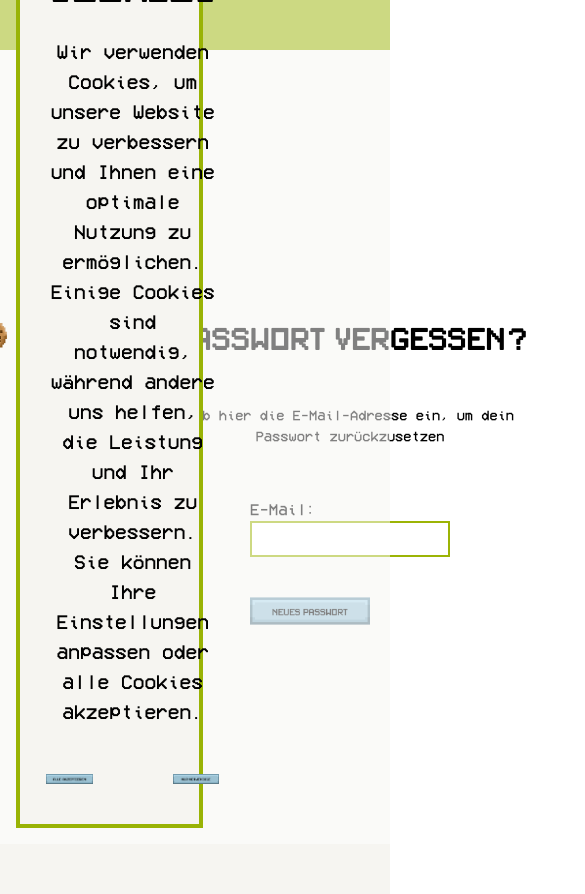
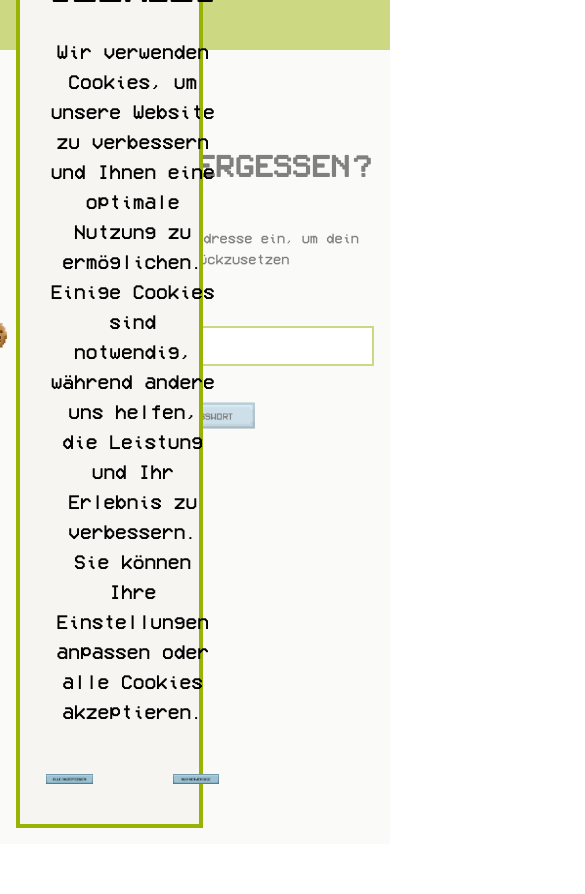
Before and after one commit to linguExplorer/linguExplorer, a Vue app in the folder webpage/: page /forgotPassword in a window 390 px wide. Shown: the top 894 px of the page, 585 px wide, since content can reach past the window. After the commit the page ends 844 px from the top, so only its background shows below. Built offline with nearby package versions, Linux system fonts and the light colour scheme.

Commit message:
responsive passwort vergessen

```diff
--- a/webpage/src/pages/ForgotPassword.vue
+++ b/webpage/src/pages/ForgotPassword.vue
@@ -1,4 +1,8 @@
 <template>
+    <div class="bg-[#f6f5f1] w-full justify-center min-h-screen text-black justify-center">
+        <!--font-vcr m-0 flex flex-col -->
+
+      <!-- Header -->
       <header class="bg-[#99b305] text-black sticky top-0 z-10 w-full">
         <section class="w-full py-2 flex justify-between items-center px-4">
           <img
@@ -8,81 +12,85 @@
         </section>
       </header>
 
-    <div class="font-vcr m-0 text-black w-full bg-[#f6f5f1] min-h-screen flex flex-col justify-center">
-
+      <!-- Main Content -->
+      <div class="flex flex-col justify-center items-center px-4 sm:px-6 text-center mt-24">
         <!-- Überschrift -->
-        <section class="flex flex-col justify-center items-center gap-[20px] min-w-[700px] sm:min-w-[350px] sm:px-4">
-            <h1 class="font-pixelsplitter text-[28px] mb-6 sm:text-[40px]">Passwort vergessen?</h1>
-
-            <p class="text-[14px] font-vcr text-center sm:text-[18px]">Gib hier die E-Mail-Adresse ein, um dein <br> Passwort zurückzusetzen</p>
+        <section class="w-full max-w-[500px] flex flex-col justify-center items-center gap-6">
+            <h1 class="font-pixelsplitter text-[28px] mb-4 sm:text-[40px] whitespace-nowrap">
+                Passwort vergessen?
+            </h1>
+          <p class="text-[14px] font-vcr sm:text-[18px]">
+            Gib hier die E-Mail-Adresse ein, um dein<br> Passwort zurückzusetzen
+          </p>
 
           <!-- Eingabeformular -->
-            <form @submit.prevent="submit" class="min-w-[600px] max-w-md flex flex-col  justify-center items-center mt-[30px]">
-                <div class="input-group flex flex-col mb-4 ">
-                    <label for="email">E-Mail:</label>
-                    <input type="email" id="email" v-model="data.email" required
-                    class="font-vcr bg-white border-[#9cb405] border-[2px] p-1 sm:p-2 sm:text-sm min-w-[200px]"/>
+          <form @submit.prevent="submit" class="w-full flex flex-col justify-center items-center gap-4">
+            <div class="w-full">
+              <label for="email" class="font-vcr block text-left mb-2">E-Mail:</label>
+              <input
+                type="email"
+                id="email"
+                v-model="data.email"
+                required
+                class="font-vcr bg-white border-[#9cb405] border-[2px] p-2 text-sm w-full"
+              />
             </div>
 
             <!-- Passwort-Button -->
-                <button type="submit" class="hover-button w-1/3 mt-6 text-centersm:w-full">
-                    <img src="@/assets/xx_Images/xx_Images/Buttons/button neues passwort.png"
+            <button
+              type="submit"
+              class="hover-button w-full flex justify-center items-center mt-5">
+              <img
+                src="@/assets/xx_Images/xx_Images/Buttons/button neues passwort.png"
                 alt="Neues Passwort"
                 class="max-w-[120px] sm:max-w-[200px] w-full"
               />
             </button>
           </form>
         </section>
+      </div>
 
     </div>
   </template>
 
   <script>
   import { reactive } from 'vue';
-import { useRouter} from 'vue-router';
+  import { useRouter } from 'vue-router';
+
   export default {
     name: 'ForgotPassword',
 
     setup() {
       const data = reactive({
-      email:''
+        email: ''
       });
-    const router = useRouter()
+      const router = useRouter();
 
-    const  submit = async() => {
+      const submit = async () => {
         await fetch('http://localhost:8000/password_reset/', {
           method: 'POST',
-               headers: {'Content-Type': 'application/json'},
+          headers: { 'Content-Type': 'application/json' },
           credentials: 'include',
           body: JSON.stringify(data)
         });
 
         await router.push({
           path: '/anmelden',
-    query: { success: 'true'}
+          query: { success: 'true' }
         });
-
-    }
+      };
 
       return {
         data,
         submit
-    }
-},
-    data() {
-        return {
-            email: ''
       };
     },
-    methods: {
-        handlePasswordReset() {
-            console.log('Passwort zurücksetzen für:', this.email);
-        }
-    }
   };
   </script>
 
   <style scoped>
+
+
   .hover-button img {
     transition: opacity 0.2s ease-in-out, transform 0.2s ease-in-out;
   }
@@ -90,5 +98,4 @@ export default {
     opacity: 0.8;
     transform: scale(1.05);
   }
-
   </style>
```
Lines whose indentation alone changed are shown as unchanged.
